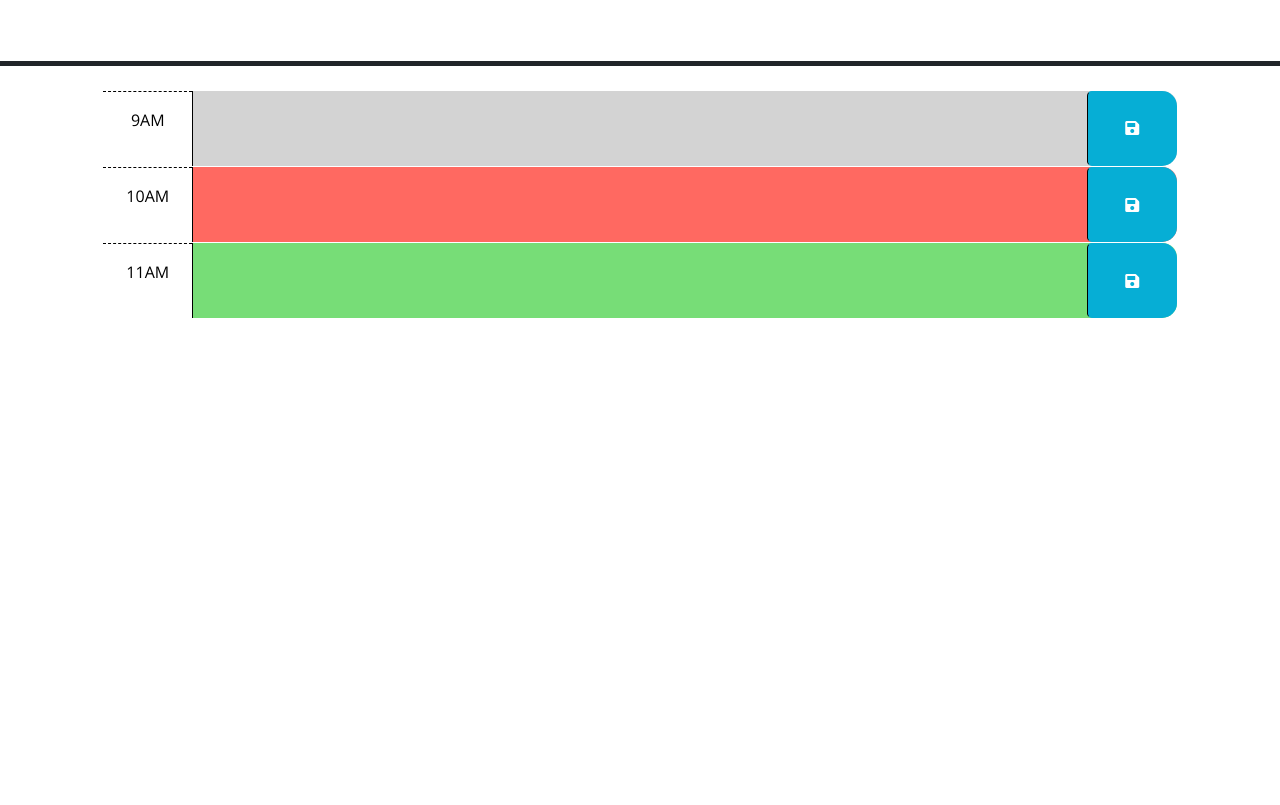
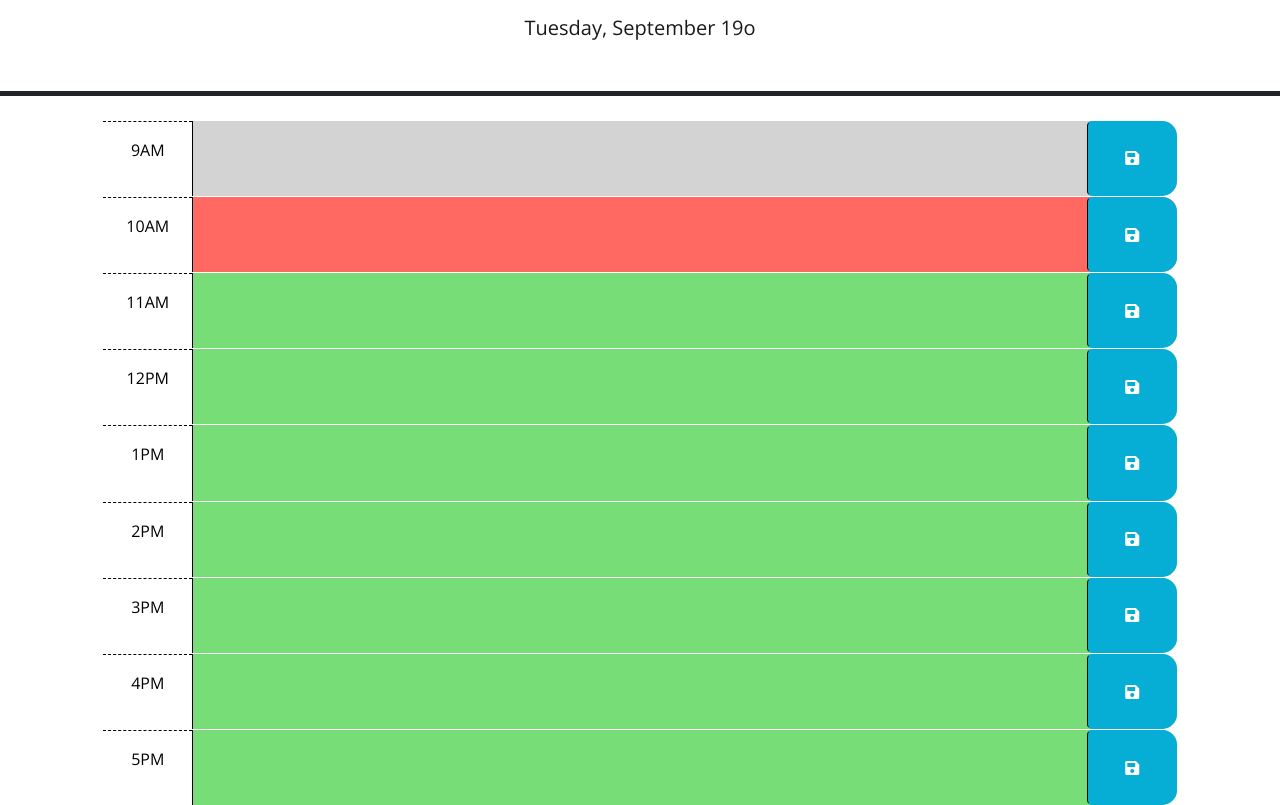
Before and after one commit to miloyang/Work-Day-Scheduler, a plain HTML site: page index.html in a window 1280 px wide. Shown: the part 166-971 px from the top of the page. Before the commit the page ends 800 px from the top, so only its background shows below. Drawn offline with nearby package versions, Linux system fonts and the light colour scheme.

Commit message:
updated html and javascript

```diff
--- a/assets/javascript/script.js
+++ b/assets/javascript/script.js
@@ -1,7 +1,57 @@
 // Wrap all code that interacts with the DOM in a call to jQuery to ensure that
 // the code isn't run until the browser has finished rendering all the elements
 // in the html.
-$(function () {
+
+var currentDayEl = $('#currentDay');
+var pastEl = $('.past');
+var presentEl = $('present');
+var futureEl = $('future');
+var saveBtnEl = $('.saveBtn');
+var timeBlockEl = $('.time-block');
+var descriptionEl = $('.description');
+
+function displayDate() {
+  var rightNow = dayjs().format('dddd, MMMM Do');
+  currentDayEl.text(rightNow);
+}
+
+displayDate();
+
+// Adding an event listener for the saveBtn
+saveBtnEl.on('click', function () {
+if (descriptionEl.text === "") {
+  return;
+} else {
+  // Get the value of the text entered in the description box using jQuery
+  var textInput = $(this).siblings('.description').val().trim();
+  // Get the id attribute of the parent element to get the value of the time selected
+  var timeSelected = $(this).parent().attr('id');
+
+  // Details saved in local storage
+  localStorage.setItem(textInput, timeSelected);
+}
+})
+
+$('#hour-9 .description').val(localStorage.getItem('hour-9'));
+$('#hour-10 .description').val(localStorage.getItem('hour-10'));
+$('#hour-11 .description').val(localStorage.getItem('hour-11'));
+$('#hour-12 .description').val(localStorage.getItem('hour-12'));
+$('#hour-13 .description').val(localStorage.getItem('hour-13'))
+$('#hour-14 .description').val(localStorage.getItem('hour-14'))
+$('#hour-15 .description').val(localStorage.getItem('hour-15'))
+$('#hour-16 .description').val(localStorage.getItem('hour-16'))
+$('#hour-17 .description').val(localStorage.getItem('hour-17'))
+
+// function currentHour () {
+
+// }
+
+
+
+
+
+
+// $(function () {
   // TODO: Add a listener for click events on the save button. This code should
   // use the id in the containing time-block as a key to save the user input in
   // local storage. HINT: What does `this` reference in the click listener
@@ -20,4 +70,4 @@ $(function () {
   // attribute of each time-block be used to do this?
   //
   // TODO: Add code to display the current date in the header of the page.
-});
+// });
--- a/index.html
+++ b/index.html
@@ -18,7 +18,7 @@
   <header class="p-5 mb-4 border-5 border-bottom border-dark text-center">
     <h1 class="display-3">Work Day Scheduler</h1>
     <p class="lead">A simple calendar app for scheduling your work day</p>
-    <p id="currentDay" class="lead"></p>
+    <span id="currentDay" class="lead"></span>
   </header>
   <div class="container-lg px-5">
     <!-- Use class for "past", "present", and "future" to apply styles to the
@@ -58,10 +58,59 @@
       </button>
     </div>
 
+    <div id="hour-12" class="row time-block future">
+      <div class="col-2 col-md-1 hour text-center py-3">12PM</div>
+      <textarea class="col-8 col-md-10 description" rows="3"> </textarea>
+      <button class="btn saveBtn col-2 col-md-1" aria-label="save">
+        <i class="fas fa-save" aria-hidden="true"></i>
+      </button>
+    </div>
+
+    <div id="hour-13" class="row time-block future">
+      <div class="col-2 col-md-1 hour text-center py-3">1PM</div>
+      <textarea class="col-8 col-md-10 description" rows="3"> </textarea>
+      <button class="btn saveBtn col-2 col-md-1" aria-label="save">
+        <i class="fas fa-save" aria-hidden="true"></i>
+      </button>
+    </div>
+
+    <div id="hour-14" class="row time-block future">
+      <div class="col-2 col-md-1 hour text-center py-3">2PM</div>
+      <textarea class="col-8 col-md-10 description" rows="3"> </textarea>
+      <button class="btn saveBtn col-2 col-md-1" aria-label="save">
+        <i class="fas fa-save" aria-hidden="true"></i>
+      </button>
+    </div>
+
+    <div id="hour-15" class="row time-block future">
+      <div class="col-2 col-md-1 hour text-center py-3">3PM</div>
+      <textarea class="col-8 col-md-10 description" rows="3"> </textarea>
+      <button class="btn saveBtn col-2 col-md-1" aria-label="save">
+        <i class="fas fa-save" aria-hidden="true"></i>
+      </button>
+    </div>
+
+    <div id="hour-16" class="row time-block future">
+      <div class="col-2 col-md-1 hour text-center py-3">4PM</div>
+      <textarea class="col-8 col-md-10 description" rows="3"> </textarea>
+      <button class="btn saveBtn col-2 col-md-1" aria-label="save">
+        <i class="fas fa-save" aria-hidden="true"></i>
+      </button>
+    </div>
+
+    <div id="hour-17" class="row time-block future">
+      <div class="col-2 col-md-1 hour text-center py-3">5PM</div>
+      <textarea class="col-8 col-md-10 description" rows="3"> </textarea>
+      <button class="btn saveBtn col-2 col-md-1" aria-label="save">
+        <i class="fas fa-save" aria-hidden="true"></i>
+      </button>
+    </div>
+
     <script src="https://code.jquery.com/jquery-3.4.1.min.js"></script>
     <script src="https://cdn.jsdelivr.net/npm/dayjs@1.11.3/dayjs.min.js"
       integrity="sha256-iu/zLUB+QgISXBLCW/mcDi/rnf4m4uEDO0wauy76x7U=" crossorigin="anonymous"></script>
-    <script src="script.js"></script>
+    <!-- <script src="path/to/dayjs/plugin/advancedFormat"></script> -->
+    <script src="assets/javascript/script.js"></script>
 </body>
 
 </html>
```
Also changed, not shown: assets/javascript/pseudocode.js (added, +12 -0 lines).
